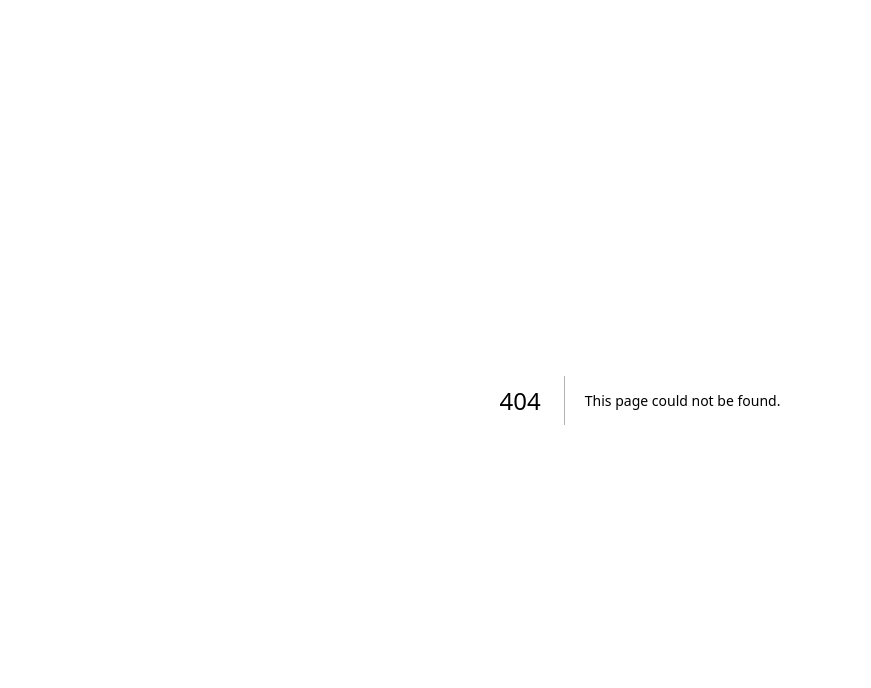
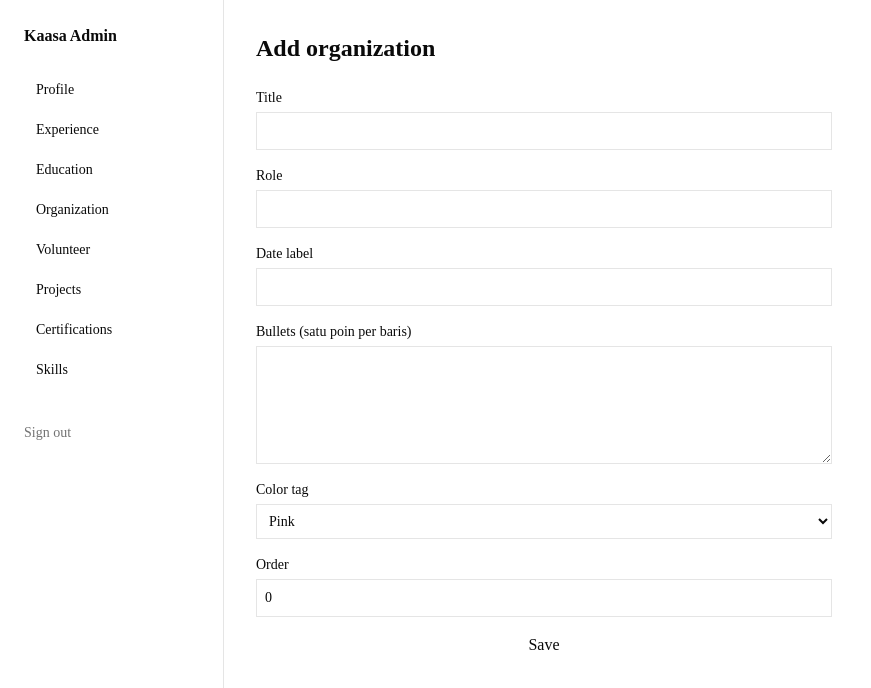
Before and after one commit to dindaatikah211/kaasa-portofolio, a Next.js app: page /dashboard/organization/new in a window 1280 px wide. Before the commit this address had no page. Shown: the top 688 px of the page, without its empty margins (0-871 px from the left). Built offline with nearby package versions, Linux system fonts and the light colour scheme.

Commit message:
feat: add organization crud

```diff
--- /dev/null
+++ b/src/app/(dashboard)/dashboard/organization/[id]/page.tsx
@@ -0,0 +1,20 @@
+import { notFound } from "next/navigation";
+import { OrganizationForm } from "@/features/organization/components/organization-form";
+import { getOrganization, updateOrganization } from "@/features/organization/services/organization-service";
+
+export default async function EditOrganizationPage({
+  params,
+}: {
+  params: Promise<{ id: string }>;
+}) {
+  const { id } = await params;
+  const item = await getOrganization(id);
+  if (!item) notFound();
+
+  return (
+    <div>
+      <h1 className="mb-6 text-2xl font-semibold">Edit organization</h1>
+      <OrganizationForm initial={item} action={updateOrganization.bind(null, id)} />
+    </div>
+  );
+}
--- /dev/null
+++ b/src/app/(dashboard)/dashboard/organization/new/page.tsx
@@ -0,0 +1,11 @@
+import { OrganizationForm } from "@/features/organization/components/organization-form";
+import { createOrganization } from "@/features/organization/services/organization-service";
+
+export default function NewOrganizationPage() {
+  return (
+    <div>
+      <h1 className="mb-6 text-2xl font-semibold">Add organization</h1>
+      <OrganizationForm action={createOrganization} />
+    </div>
+  );
+}
--- /dev/null
+++ b/src/app/(dashboard)/dashboard/organization/page.tsx
@@ -0,0 +1,19 @@
+import Link from "next/link";
+import { getOrganizations } from "@/features/organization/services/organization-service";
+import { OrganizationList } from "@/features/organization/components/organization-list";
+
+export default async function OrganizationPage() {
+  const items = await getOrganizations();
+
+  return (
+    <div>
+      <div className="mb-6 flex items-center justify-between">
+        <h1 className="text-2xl font-semibold">Organization</h1>
+        <Link href="/dashboard/organization/new" className="rounded bg-black px-4 py-2 text-sm text-white">
+          + Add
+        </Link>
+      </div>
+      <OrganizationList items={items} />
+    </div>
+  );
+}
--- /dev/null
+++ b/src/features/organization/components/organization-form.tsx
@@ -0,0 +1,66 @@
+"use client";
+
+import { useActionState } from "react";
+import type { Organization, OrganizationFormState } from "../types";
+
+export function OrganizationForm({
+  initial,
+  action,
+}: {
+  initial?: Organization;
+  action: (state: OrganizationFormState, formData: FormData) => Promise<OrganizationFormState>;
+}) {
+  const [state, formAction, pending] = useActionState(action, {});
+
+  return (
+    <form action={formAction} className="flex max-w-xl flex-col gap-4">
+      <Field label="Title" name="title" defaultValue={initial?.title} required />
+      <Field label="Role" name="role" defaultValue={initial?.role} required />
+      <Field label="Date label" name="dateLabel" defaultValue={initial?.dateLabel} required />
+      <label className="flex flex-col gap-1 text-sm">
+        Bullets (satu poin per baris)
+        <textarea
+          name="bullets"
+          defaultValue={initial?.bullets?.join("\n")}
+          rows={5}
+          className="border p-2"
+        />
+      </label>
+      <label className="flex flex-col gap-1 text-sm">
+        Color tag
+        <select name="colorTag" defaultValue={initial?.colorTag ?? "pink"} className="border p-2">
+          <option value="pink">Pink</option>
+          <option value="purple">Purple</option>
+          <option value="green">Green</option>
+          <option value="blue">Blue</option>
+        </select>
+      </label>
+      <Field label="Order" name="order" type="number" defaultValue={String(initial?.order ?? 0)} />
+      {state.error && <p className="text-sm text-red-500">{state.error}</p>}
+      <button type="submit" disabled={pending}>
+        {pending ? "Saving..." : "Save"}
+      </button>
+    </form>
+  );
+}
+
+function Field({
+  label,
+  name,
+  defaultValue,
+  type = "text",
+  required,
+}: {
+  label: string;
+  name: string;
+  defaultValue?: string;
+  type?: string;
+  required?: boolean;
+}) {
+  return (
+    <label className="flex flex-col gap-1 text-sm">
+      {label}
+      <input name={name} type={type} defaultValue={defaultValue} required={required} className="border p-2" />
+    </label>
+  );
+}
--- /dev/null
+++ b/src/features/organization/components/organization-list.tsx
@@ -0,0 +1,36 @@
+import Link from "next/link";
+import { deleteOrganization } from "../services/organization-service";
+import type { Organization } from "../types";
+
+export function OrganizationList({ items }: { items: Organization[] }) {
+  return (
+    <div className="space-y-3">
+      {items.map((item) => (
+        <div key={item.id} className="flex items-center justify-between border p-4">
+          <div>
+            <p className="font-medium">{item.title}</p>
+            <p className="text-sm text-muted-foreground">
+              {item.role} · {item.dateLabel}
+            </p>
+          </div>
+          <div className="flex gap-3 text-sm">
+            <Link href={`/dashboard/organization/${item.id}`} className="underline">
+              Edit
+            </Link>
+            <form
+              action={async () => {
+                "use server";
+                await deleteOrganization(item.id);
+              }}
+            >
+              <button className="text-red-500 underline">Delete</button>
+            </form>
+          </div>
+        </div>
+      ))}
+      {items.length === 0 && (
+        <p className="text-sm text-muted-foreground italic">Belum ada data.</p>
+      )}
+    </div>
+  );
+}
--- /dev/null
+++ b/src/features/organization/services/organization-service.ts
@@ -0,0 +1,69 @@
+"use server";
+
+import { prisma } from "@/shared/lib/prisma";
+import { revalidatePath } from "next/cache";
+import { redirect } from "next/navigation";
+import type { OrganizationFormState } from "../types";
+
+function parseBullets(raw: string): string[] {
+  return raw
+    .split("\n")
+    .map((line) => line.trim())
+    .filter(Boolean);
+}
+
+export async function getOrganizations() {
+  return prisma.organization.findMany({ orderBy: { order: "asc" } });
+}
+
+export async function getOrganization(id: string) {
+  return prisma.organization.findUnique({ where: { id } });
+}
+
+export async function createOrganization(
+  _prevState: OrganizationFormState,
+  formData: FormData
+): Promise<OrganizationFormState> {
+  await prisma.organization.create({
+    data: {
+      title: String(formData.get("title")),
+      role: String(formData.get("role")),
+      dateLabel: String(formData.get("dateLabel")),
+      colorTag: String(formData.get("colorTag") || "pink"),
+      order: Number(formData.get("order") || 0),
+      bullets: parseBullets(String(formData.get("bullets") || "")),
+    },
+  });
+
+  revalidatePath("/");
+  revalidatePath("/dashboard/organization");
+  redirect("/dashboard/organization");
+}
+
+export async function updateOrganization(
+  id: string,
+  _prevState: OrganizationFormState,
+  formData: FormData
+): Promise<OrganizationFormState> {
+  await prisma.organization.update({
+    where: { id },
+    data: {
+      title: String(formData.get("title")),
+      role: String(formData.get("role")),
+      dateLabel: String(formData.get("dateLabel")),
+      colorTag: String(formData.get("colorTag") || "pink"),
+      order: Number(formData.get("order") || 0),
+      bullets: parseBullets(String(formData.get("bullets") || "")),
+    },
+  });
+
+  revalidatePath("/");
+  revalidatePath("/dashboard/organization");
+  redirect("/dashboard/organization");
+}
+
+export async function deleteOrganization(id: string) {
+  await prisma.organization.delete({ where: { id } });
+  revalidatePath("/");
+  revalidatePath("/dashboard/organization");
+}
--- /dev/null
+++ b/src/features/organization/types/index.ts
@@ -0,0 +1,7 @@
+import type { Organization } from "@prisma/client";
+
+export type OrganizationFormState = {
+  error?: string;
+};
+
+export type { Organization };
```
